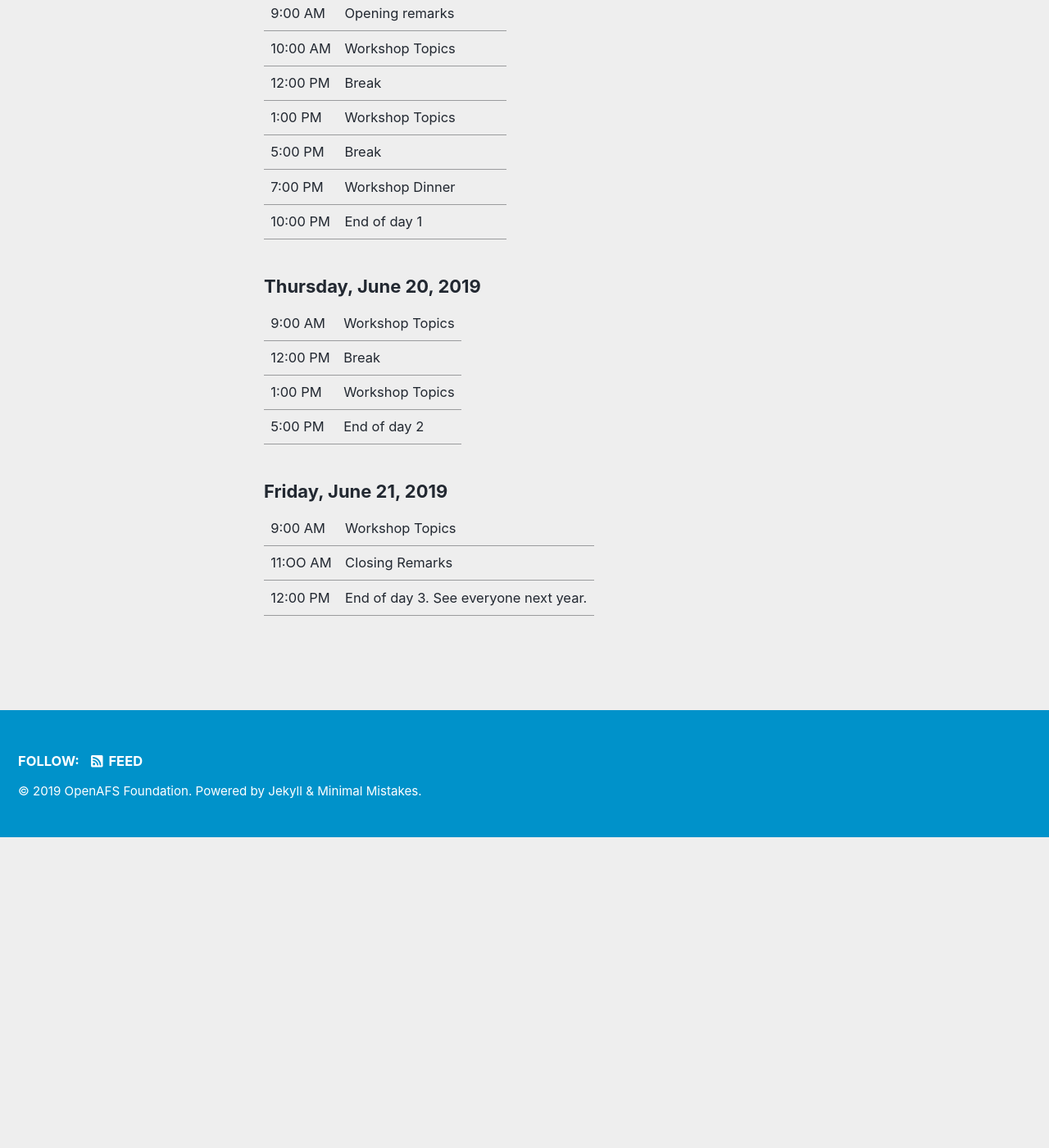
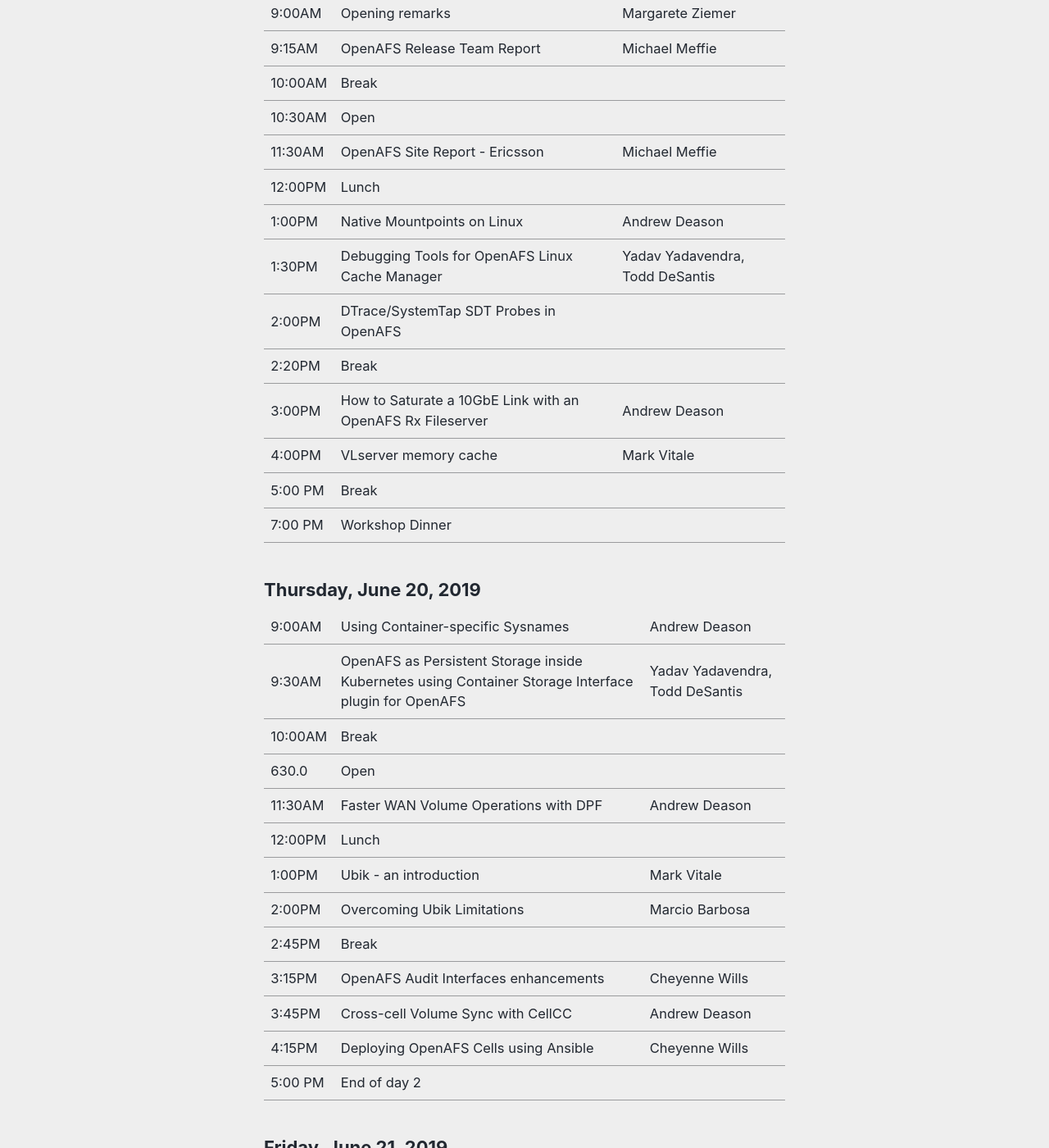
Before and after one commit to openafsfoundation/openafs-workshop.org, a Jekyll site: the page built from _pages/2019/schedule.md, in a window 1280 px wide and 1400 px high, scrolled down 636 px. Shown: the whole window at 82% size. Built offline with Jekyll 4.4.1, drawn with Linux system fonts in a browser that asks for light colours; cached includes are drawn as plain includes; nearby versions of some CDN libraries; before the commit the page ends 1657 px from its top, so only the background shows below that; some of the changed text lies outside the part shown.

Commit message:
2019: tentative schedule

```diff
--- a/_layouts/workshop/schedule.html
+++ b/_layouts/workshop/schedule.html
@@ -25,7 +25,8 @@
   {% for t in tt.timetable %}
   <tr>
     <td>{{ t.time }}</td>
-    <td>{{ t.event }}</td>
+    <td>{{ t.title }}</td>
+    <td>{{ t.presenter }}</td>
   </tr>
   {% endfor %}
 </table>
--- a/_pages/2019/schedule.md
+++ b/_pages/2019/schedule.md
@@ -13,40 +13,135 @@
   - dow: Wednesday
     date: June 19, 2019
     timetable:
-      - time: 8:00 AM
-        event: Doors open for check-in
-      - time: 9:00 AM
-        event: Opening remarks
-      - time: 10:00 AM
-        event: Workshop Topics
-      - time: 12:00 PM
-        event: Break
-      - time: 1:00 PM
-        event: Workshop Topics
+      - time: 8:00AM
+        title: Doors open for check-in
+
+      - time: 9:00AM
+        title: Opening remarks
+        presenter: Margarete Ziemer
+
+      - time: 9:15AM
+        title: OpenAFS Release Team Report
+        presenter: Michael Meffie
+
+      - time: 10:00AM
+        title: Break
+
+      - time: 10:30AM
+        title: Open
+
+      - time: 11:30AM
+        title: OpenAFS Site Report - Ericsson
+        presenter: Michael Meffie
+
+      - time: 12:00PM
+        title: Lunch
+
+      - time: 1:00PM
+        title: Native Mountpoints on Linux
+        presenter: Andrew Deason
+
+      - time: 1:30PM
+        title: Debugging Tools for OpenAFS Linux Cache Manager
+        presenter: Yadav Yadavendra, Todd DeSantis
+
+      - time: 2:00PM
+        title: DTrace/SystemTap SDT Probes in OpenAFS
+        presenter: Andrew Deason
+
+        presenter:
+      - time: 2:20PM
+        title: Break
+
+      - time: 3:00PM
+        title: How to Saturate a 10GbE Link with an OpenAFS Rx Fileserver
+        presenter: Andrew Deason
+
+      - time: 4:00PM
+        title: VLserver memory cache
+        presenter: Mark Vitale
+
       - time: 5:00 PM
-        event: Break
+        title: Break
+
       - time: 7:00 PM
-        event: Workshop Dinner
-      - time: 10:00 PM
-        event: End of day 1
+        title: Workshop Dinner
+
   - dow: Thursday
     date: June 20, 2019
     timetable:
-      - time: 9:00 AM
-        event: Workshop Topics
-      - time: 12:00 PM
-        event: Break
-      - time: 1:00 PM
-        event: Workshop Topics
+      - time: 9:00AM
+        title: Using Container-specific Sysnames
+        presenter:
+        presenter: Andrew Deason
+
+      - time: 9:30AM
+        title: OpenAFS as Persistent Storage inside Kubernetes using Container Storage Interface plugin for OpenAFS
+        presenter: Yadav Yadavendra, Todd DeSantis
+
+      - time: 10:00AM
+        title: Break
+        presenter:
+
+      - time: 10:30
+        title: Open
+        presenter:
+
+      - time: 11:30AM
+        title: Faster WAN Volume Operations with DPF
+        presenter:
+        presenter: Andrew Deason
+
+      - time: 12:00PM
+        title: Lunch
+
+      - time: 1:00PM
+        title: Ubik - an introduction
+        presenter: Mark Vitale
+
+      - time: 2:00PM
+        title: Overcoming Ubik Limitations
+        presenter: Marcio Barbosa
+
+      - time: 2:45PM
+        title: Break
+
+      - time: 3:15PM
+        title: OpenAFS Audit Interfaces enhancements
+        presenter: Cheyenne Wills
+
+      - time: 3:45PM
+        title: Cross-cell Volume Sync with CellCC
+        presenter: Andrew Deason
+
+      - time: 4:15PM
+        title: Deploying OpenAFS Cells using Ansible
+        presenter: Cheyenne Wills
+
       - time: 5:00 PM
-        event: End of day 2
+        title: End of day 2
+
   - dow: Friday
     date: June 21, 2019
     timetable:
-      - time: 9:00 AM
-        event: Workshop Topics
-      - time: 11:OO AM
-        event: Closing Remarks
+      - time: 9:00AM
+        title: A Robot Framework Test Suite for OpenAFS
+        presenter: Michael Meffie
+
+      - time: 9:45AM
+        title: Break
+
+      - time: 10:15AM
+        title: Static analysis of OpenAFS code base
+        presenter: Cheyenne Wills
+
+      - time: 10:45AM
+        title: Introducing a common interface to access AFS statistics
+        presenter: Marcio Barbosa
+
+      - time: 11:15AM
+        title: Closing Remarks
+
       - time: 12:00 PM
-        event: End of day 3. See everyone next year.
+        title: End of day 3. See everyone in 2020!
 ---
```
